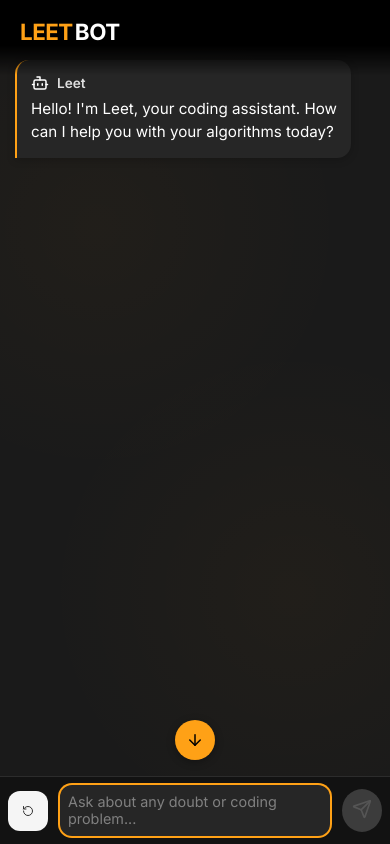
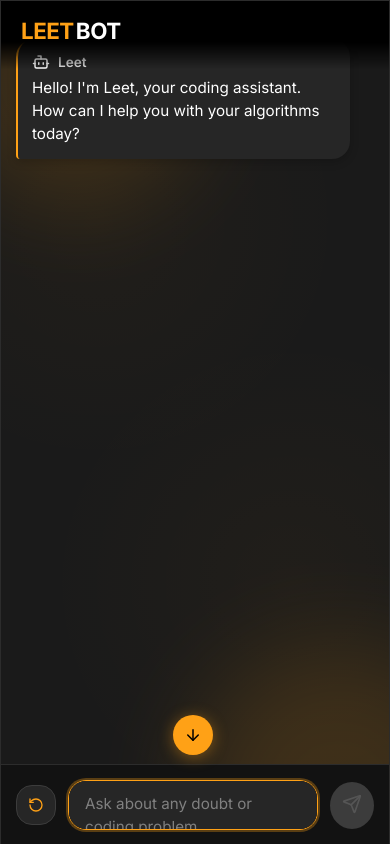
Before and after one commit to bansal-samarth/LeetBot, a React (Create React App) app: page / in a window 390 px wide. Built offline with nearby package versions, Linux system fonts and the light colour scheme.

Commit message:
better ui

```diff
--- a/src/components/ChatAssistant.css
+++ b/src/components/ChatAssistant.css
@@ -1,23 +1,122 @@
 /* Import modern fonts */
 @import url('https://fonts.googleapis.com/css2?family=Inter:wght@400;500;600;700&display=swap');
 
-/* Main container */
+/* App container - outer wrapper */
+.app-container {
+  display: flex;
+  align-items: center;
+  justify-content: center;
+  min-height: 100vh;
+  background-color: #141414;
+  padding: 20px;
+  position: relative;
+  overflow: hidden; /* Contain the animation particles */
+}
+
+/* Floating particles for relaxing animation */
+.particles-container {
+  position: absolute;
+  top: 0;
+  left: 0;
+  width: 100%;
+  height: 100%;
+  z-index: 0;
+  overflow: hidden;
+}
+
+.particle {
+  position: absolute;
+  width: 6px;
+  height: 6px;
+  background-color: rgba(255, 161, 22, 0.2);
+  border-radius: 50%;
+  opacity: 0;
+  animation: floating 15s infinite linear;
+}
+
+/* Generate different sizes, positions, and animation durations for particles */
+.particle:nth-child(1) { left: 10%; top: 20%; width: 4px; height: 4px; animation-delay: 0s; animation-duration: 20s; }
+.particle:nth-child(2) { left: 20%; top: 80%; width: 6px; height: 6px; animation-delay: 1s; animation-duration: 18s; }
+.particle:nth-child(3) { left: 30%; top: 40%; width: 5px; height: 5px; animation-delay: 2s; animation-duration: 25s; }
+.particle:nth-child(4) { left: 40%; top: 60%; width: 7px; height: 7px; animation-delay: 3s; animation-duration: 17s; }
+.particle:nth-child(5) { left: 50%; top: 30%; width: 5px; height: 5px; animation-delay: 4s; animation-duration: 22s; }
+.particle:nth-child(6) { left: 60%; top: 70%; width: 4px; height: 4px; animation-delay: 5s; animation-duration: 19s; }
+.particle:nth-child(7) { left: 70%; top: 10%; width: 6px; height: 6px; animation-delay: 6s; animation-duration: 23s; }
+.particle:nth-child(8) { left: 80%; top: 50%; width: 5px; height: 5px; animation-delay: 7s; animation-duration: 21s; }
+.particle:nth-child(9) { left: 90%; top: 25%; width: 7px; height: 7px; animation-delay: 8s; animation-duration: 24s; }
+.particle:nth-child(10) { left: 15%; top: 75%; width: 6px; height: 6px; animation-delay: 9s; animation-duration: 20s; }
+.particle:nth-child(11) { left: 25%; top: 15%; width: 5px; height: 5px; animation-delay: 10s; animation-duration: 19s; }
+.particle:nth-child(12) { left: 65%; top: 85%; width: 4px; height: 4px; animation-delay: 11s; animation-duration: 22s; }
+.particle:nth-child(13) { left: 45%; top: 35%; width: 6px; height: 6px; animation-delay: 12s; animation-duration: 18s; }
+.particle:nth-child(14) { left: 75%; top: 45%; width: 5px; height: 5px; animation-delay: 13s; animation-duration: 25s; }
+.particle:nth-child(15) { left: 85%; top: 65%; width: 7px; height: 7px; animation-delay: 14s; animation-duration: 21s; }
+
+@keyframes floating {
+  0% {
+    transform: translateY(0) translateX(0) rotate(0deg);
+    opacity: 0;
+  }
+  10% {
+    opacity: 0.8;
+  }
+  90% {
+    opacity: 0.8;
+  }
+  100% {
+    transform: translateY(-100vh) translateX(100px) rotate(360deg);
+    opacity: 0;
+  }
+}
+
+/* Main container - now with curves */
 .chat-container {
   display: flex;
   flex-direction: column;
-  height: 100vh;
-  max-height: 100vh;
+  height: 90vh;
+  width: 90%;
+  max-width: 1200px;
+  max-height: 800px;
   background-color: #1A1A1A;
   color: white;
   font-family: 'Inter', -apple-system, BlinkMacSystemFont, 'Segoe UI', Roboto, Oxygen, Ubuntu, Cantarell, 'Open Sans', 'Helvetica Neue', sans-serif;
-  width: 100%;
+  border-radius: 24px;
+  overflow: hidden;
+  position: relative;
+  box-shadow: 0 10px 40px rgba(0, 0, 0, 0.5);
+  border: 1px solid #2C2C2C;
+  z-index: 1; /* Keep chat container above particles */
 }
 
-/* Header styles - with fade out effect */
+/* Decorative glow circles */
+.glow-circle {
+  position: absolute;
+  border-radius: 50%;
+  filter: blur(50px);
+  opacity: 0.15;
+  z-index: 0;
+}
+
+.glow-circle-1 {
+  background-color: #FFA116;
+  width: 250px;
+  height: 250px;
+  top: -50px;
+  left: -50px;
+}
+
+.glow-circle-2 {
+  background-color: #FFA116;
+  width: 300px;
+  height: 300px;
+  bottom: -100px;
+  right: -100px;
+}
+
+/* Header styles - modernized with gradient */
 .chat-header {
   background: linear-gradient(to bottom, #000000 60%, rgba(0, 0, 0, 0));
-  padding: 18px 20px 30px 20px; /* Increased bottom padding for fade effect */
-  border-bottom: none; /* Remove border for smooth fade */
+  padding: 22px 25px 30px 25px;
+  border-bottom: none;
   position: relative;
   z-index: 10;
 }
@@ -36,27 +135,33 @@
   margin-right: 2px;
 }
 
-/* Adjust chat messages to account for overlapping fade */
+/* Chat messages area - FIXED to contain scroll inside the chat area */
 .chat-messages {
   flex: 1;
   overflow-y: auto;
-  padding: 0 20px 20px 20px;
-  padding-top: 30px; /* Add padding at top to account for header overlap */
-  margin-top: -30px; /* Negative margin to pull content up under faded header */
+  overflow-x: hidden;
+  padding: 0 25px 20px 25px;
+  padding-top: 30px;
+  margin-top: -30px;
   display: flex;
   flex-direction: column;
   gap: 18px;
-  background-color: #1A1A1A;
+  background-color: transparent;
   background-image:
       radial-gradient(circle at 25% 25%, rgba(255, 161, 22, 0.03) 0%, transparent 40%),
       radial-gradient(circle at 75% 75%, rgba(255, 161, 22, 0.03) 0%, transparent 40%);
   position: relative;
   z-index: 1;
+  scrollbar-width: thin;
+  scrollbar-color: #3C3C3C transparent;
+  -ms-overflow-style: none;
 }
 
 /* Message rows */
 .message-row {
   display: flex;
+  margin-bottom: 8px;
+  width: 100%;
 }
 
 .message-row-user {
@@ -92,25 +197,24 @@
   }
 }
 
-/* Message bubbles */
+/* Message bubbles - more curvy */
 .message-bubble {
   max-width: 70%;
-  border-radius: 14px;
   padding: 14px;
-  box-shadow: 0 2px 8px rgba(0, 0, 0, 0.2);
+  box-shadow: 0 3px 10px rgba(0, 0, 0, 0.2);
 }
 
 .bot-bubble {
   background-color: #262626;
   color: white;
-  border-bottom-left-radius: 0;
+  border-radius: 18px 18px 18px 4px;
   border-left: 2px solid #FFA116;
 }
 
 .user-bubble {
   background-color: #FFA116;
   color: #000000;
-  border-bottom-right-radius: 0;
+  border-radius: 18px 18px 4px 18px;
 }
 
 /* Message content */
@@ -131,6 +235,8 @@
   font-size: 1rem;
   line-height: 1.5;
   margin: 0;
+  word-wrap: break-word;
+  overflow-wrap: break-word;
 }
 
 /* Typing indicator */
@@ -157,85 +263,13 @@
   }
 }
 
-/* Input area */
+/* Input area - more curvy */
 .input-container {
+  padding: 20px 25px;
+  background-color: #121212;
   border-top: 1px solid #2C2C2C;
-  padding: 18px 20px;
-  background-color: #121212;
-}
-
-.input-wrapper {
-  display: flex;
-  align-items: center;
-  gap: 12px;
-}
-
-/* Buttons */
-.icon-button {
-  padding: 10px;
-  background: none;
-  border: none;
-  color: #808080;
-  cursor: pointer;
-  transition: color 0.2s;
-}
-
-.icon-button:hover {
-  color: #FFA116;
-}
-
-.textarea-container {
+  z-index: 10;
   position: relative;
-  flex: 1;
-}
-
-
-.chat-textarea:focus {
-  box-shadow: 0 0 0 2px #FFA116;
-}
-
-.chat-textarea::placeholder {
-  color: #808080;
-}
-
-/* Default New Problem Button (With Text) */
-.new-problem-button {
-  display: flex;
-  align-items: center;
-  gap: 6px;
-  background-color: #f5f5f5;
-  color: #333;
-  border: none;
-  border-radius: 12px;
-  padding: 25px 20px;
-  font-size: 15px;
-  font-weight: bold;
-  cursor: pointer;
-  transition: all 0.2s ease;
-  white-space: nowrap;
-}
-
-.new-problem-button:hover {
-  background-color: #4CAF50;
-  color: white;
-}
-
-/* Hide Text & Adjust Size on Small Screens */
-@media (max-width: 768px) {
-  .new-problem-button {
-    padding: 10px;
-    width: 40px;   /* Make it square */
-    height: 40px;
-    justify-content: center;
-  }
-
-  .new-problem-button span {
-    display: none; /* Hide text */
-  }
-
-  .new-problem-button i {
-    font-size: 18px; /* Adjust icon size */
-  }
 }
 
 .input-wrapper {
@@ -243,6 +277,28 @@
   align-items: center;
   gap: 12px;
   width: 100%;
+}
+
+/* New Problem Button - more curvy */
+.new-problem-button {
+  display: flex;
+  align-items: center;
+  gap: 6px;
+  background-color: #262626;
+  color: #FFA116;
+  border: 1px solid #3C3C3C;
+  border-radius: 16px;
+  padding: 10px 16px;
+  font-size: 14px;
+  font-weight: 600;
+  cursor: pointer;
+  transition: all 0.2s ease;
+  white-space: nowrap;
+}
+
+.new-problem-button:hover {
+  background-color: #333333;
+  border-color: #FFA116;
 }
 
 /* Align the send button to the right */
@@ -253,42 +309,35 @@
   align-items: center;
 }
 
+/* Textarea - more curvy */
 .chat-textarea {
   width: 100%;
-  padding: 12px; /* Reduce padding */
-  padding-right: 45px;
+  padding: 14px 18px;
   background-color: #262626;
   color: white;
-  border: none;
-  border-radius: 12px;
+  border: 1px solid #3C3C3C;
+  border-radius: 18px;
   font-family: 'Inter', sans-serif;
-  font-size: 1.2rem; /* Reduce font size */
+  font-size: 1rem;
   resize: none;
-  min-height: 40px; /* Reduce min height */
-  max-height: 100px; /* Reduce max height */
+  min-height: 24px;
+  max-height: 100px;
   outline: none;
-  transition: box-shadow 0.2s ease;
+  transition: all 0.2s ease;
+  line-height: 1.5;
+  overflow-y: auto;
 }
 
-
-
-.send-button:hover {
-  background-color: #FFB84D;
-  transform: scale(1.05);
+.chat-textarea:focus {
+  box-shadow: 0 0 0 2px rgba(255, 161, 22, 0.3);
+  border-color: #FFA116;
 }
 
-.send-button:active {
-  transform: scale(0.98);
+.chat-textarea::placeholder {
+  color: #808080;
 }
 
-.send-button-disabled {
-  background-color: #3C3C3C;
-  color: #555555;
-  cursor: not-allowed;
-  transform: none;
-}
-
-/* Scroll button - updated */
+/* Scroll button - updated and more curvy */
 .scroll-button {
   position: absolute;
   left: 50%;
@@ -303,7 +352,7 @@
   align-items: center;
   justify-content: center;
   border: none;
-  box-shadow: 0 2px 8px rgba(0, 0, 0, 0.3);
+  box-shadow: 0 2px 15px rgba(255, 161, 22, 0.4);
   cursor: pointer;
   transition: all 0.3s ease;
   z-index: 10;
@@ -312,13 +361,14 @@
 .scroll-button:hover {
   background-color: #FFB84D;
   transform: translateX(-50%) translateY(-2px);
-  box-shadow: 0 4px 12px rgba(0, 0, 0, 0.4);
+  box-shadow: 0 4px 20px rgba(255, 161, 22, 0.5);
 }
 
 .scroll-button:active {
   transform: translateX(-50%) translateY(0);
 }
 
+/* Send button - more curvy */
 .send-button {
   padding: 14px;
   border-radius: 50%;
@@ -326,12 +376,14 @@
   background-color: #FFA116;
   color: #000000;
   cursor: pointer;
-  transition: background-color 0.2s, transform 0.1s;
+  transition: all 0.2s ease;
+  box-shadow: 0 2px 10px rgba(255, 161, 22, 0.2);
 }
 
 .send-button:hover {
   background-color: #FFB84D;
   transform: scale(1.05);
+  box-shadow: 0 2px 15px rgba(255, 161, 22, 0.4);
 }
 
 .send-button:active {
@@ -343,36 +395,59 @@
   color: #555555;
   cursor: not-allowed;
   transform: none;
+  box-shadow: none;
 }
 
 /* Custom scrollbar */
 .chat-messages::-webkit-scrollbar {
-  width: 8px;
+  width: 6px;
 }
 
 .chat-messages::-webkit-scrollbar-track {
-  background: #1A1A1A;
+  background: transparent;
 }
 
 .chat-messages::-webkit-scrollbar-thumb {
   background-color: #3C3C3C;
-  border-radius: 4px;
+  border-radius: 10px;
 }
 
 .chat-messages::-webkit-scrollbar-thumb:hover {
   background-color: #4C4C4C;
 }
 
-/* Code syntax highlighting colors (LeetCode style) */
+/* Fix for overscroll */
+html, body {
+  margin: 0;
+  padding: 0;
+  overflow: hidden;
+  height: 100%;
+}
+
+/* Code syntax highlighting colors */
 .code {
   font-family: 'Fira Code', monospace;
   background-color: #262626;
-  border-radius: 8px;
+  border-radius: 12px;
   padding: 1em;
   border-left: 3px solid #FFA116;
 }
 
-/* Make the UI responsive */
+/* Original media queries - replace these */
+
+@media (max-width: 900px) {
+  .chat-container {
+    width: 100%; /* Changed from 95% */
+    height: 100vh; /* Changed from 95vh */
+    max-height: none; /* Remove max-height restriction */
+    border-radius: 0; /* Optional: remove border-radius on smaller screens */
+  }
+
+  .app-container {
+    padding: 0; /* Remove padding to maximize space */
+  }
+}
+
 @media (max-width: 768px) {
   .message-bubble {
     max-width: 85%;
@@ -381,11 +456,39 @@
   .header-title {
     font-size: 1.4rem;
   }
+
+  .new-problem-button {
+    padding: 10px;
+    font-size: 0;
+    width: 40px;
+    height: 40px;
+    justify-content: center;
+  }
+
+  .new-problem-button span {
+    display: none;
+  }
 }
 
 @media (max-width: 480px) {
+  .app-container {
+    padding: 0; /* Remove all padding */
+  }
+
+  .chat-container {
+    width: 100%;
+    height: 100vh; /* Changed from 98vh */
+    border-radius: 0; /* Remove border-radius completely on mobile */
+    max-width: none; /* Remove max-width restriction */
+    max-height: none; /* Remove max-height restriction */
+  }
+
+  .chat-header {
+    padding: 16px 20px 25px 20px;
+  }
+
   .chat-messages {
-    padding: 15px;
+    padding: 0 15px 15px 15px;
   }
 
   .input-container {
@@ -397,60 +500,11 @@
   }
 
   .chat-textarea {
-    font-size: 1rem;
-  }
-}
-
-/* Make the buttons responsive */
-@media (max-width: 768px) {
-  .new-problem-button {
-    padding: 10px;
-    font-size: 0;  /* Hide text */
-    width: 40px;   /* Make it square */
-    height: 40px;
-    justify-content: center;
-  }
-
-  .new-problem-button i {
-    font-size: 18px; /* Adjust icon size */
+    font-size: 0.95rem;
+    padding: 12px 16px;
   }
 
   .send-button {
     padding: 12px;
   }
 }
-
-@media (max-width: 480px) {
-  .new-problem-button {
-    padding: 8px 14px;
-    font-size: 12px;
-  }
-
-  .send-button {
-    padding: 10px;
-  }
-}
-
-@media (max-width: 768px) {
-  .input-container {
-    padding: 10px; /* Reduce padding */
-  }
-
-  .chat-textarea {
-    font-size: 1rem;
-    min-height: 40px; /* Reduce height */
-    padding: 10px; /* Reduce padding */
-  }
-}
-
-@media (max-width: 480px) {
-  .input-container {
-    padding: 8px; /* Further reduce padding */
-  }
-
-  .chat-textarea {
-    font-size: 0.9rem;
-    min-height: 35px; /* Further reduce height */
-    padding: 8px;
-  }
-}
--- a/src/components/chat.js
+++ b/src/components/chat.js
@@ -8,13 +8,19 @@ export default function ChatAssistant() {
   ]);
   const [input, setInput] = useState('');
   const [isTyping, setIsTyping] = useState(false);
-  const [sessionId, setSessionId] = useState(null); // State for session ID
+  const [sessionId, setSessionId] = useState(null);
   const messagesEndRef = useRef(null);
   const inputRef = useRef(null);
   const chatContainerRef = useRef(null);
 
+  // This function now includes a check to prevent scrolling outside the chat container
   const scrollToBottom = () => {
-    messagesEndRef.current?.scrollIntoView({ behavior: 'smooth' });
+    if (messagesEndRef.current && chatContainerRef.current) {
+      chatContainerRef.current.scrollTo({
+        top: messagesEndRef.current.offsetTop,
+        behavior: 'smooth'
+      });
+    }
   };
 
   useEffect(() => {
@@ -29,7 +35,6 @@ export default function ChatAssistant() {
     try {
       console.log('Sending request to backend:', userMessage);
 
-      // Include session ID if available
       const requestBody = {
         message: userMessage,
         ...(sessionId && { session_id: sessionId })
@@ -54,7 +59,6 @@ export default function ChatAssistant() {
         throw new Error(data.error);
       }
 
-      // Store session ID from response if it exists
       if (data.session_id) {
         setSessionId(data.session_id);
         console.log('Session ID set:', data.session_id);
@@ -70,17 +74,14 @@ export default function ChatAssistant() {
   const handleSend = async () => {
     if (input.trim() === '') return;
 
-    // Add user message
     const userMessage = input;
     const newMessages = [...messages, { id: Date.now(), text: userMessage, sender: 'user' }];
     setMessages(newMessages);
     setInput('');
 
-    // Show typing indicator
     setIsTyping(true);
 
     try {
-      // Get actual response from backend
       const botResponse = await fetchBotResponse(userMessage);
 
       setIsTyping(false);
@@ -105,14 +106,14 @@ export default function ChatAssistant() {
     }
   };
 
+  // Fixed handleKeyPress function
   const handleKeyPress = (e) => {
     if (e.key === 'Enter' && !e.shiftKey) {
-      e.preventDefault();
-      handleSend();
+      e.preventDefault(); // Prevent default
+      handleSend(); // Call handleSend directly
     }
   };
 
-  // Function to clear conversation and start a new problem
   const startNewProblem = async () => {
     if (sessionId) {
       try {
@@ -123,7 +124,6 @@ export default function ChatAssistant() {
           },
         });
 
-        // Reset UI
         setMessages([
           { id: 1, text: "I'm ready to help with a new problem! What would you like to work on now?", sender: 'bot' }
         ]);
@@ -132,18 +132,28 @@ export default function ChatAssistant() {
         console.error('Error clearing conversation:', error);
       }
     } else {
-      // If no session exists yet, just reset the UI
       setMessages([
         { id: 1, text: "I'm ready to help with a new problem! What would you like to work on now?", sender: 'bot' }
       ]);
     }
 
-    // Set focus back to input
     inputRef.current?.focus();
   };
 
   return (
+    <div className="app-container">
+      {/* Floating particles for relaxing animation */}
+      <div className="particles-container">
+        {[...Array(15)].map((_, index) => (
+          <div key={index} className="particle"></div>
+        ))}
+      </div>
+
       <div className="chat-container">
+        {/* Glowing circles for modern effect */}
+        <div className="glow-circle glow-circle-1"></div>
+        <div className="glow-circle glow-circle-2"></div>
+
         {/* Header */}
         <div className="chat-header">
           <h1 className="header-title">
@@ -193,7 +203,6 @@ export default function ChatAssistant() {
         {/* Input area */}
         <div className="input-container">
           <div className="input-wrapper">
-          {/* New Problem button (replaces Mic button) */}
             <button
               className="new-problem-button"
               onClick={startNewProblem}
@@ -208,7 +217,7 @@ export default function ChatAssistant() {
                 ref={inputRef}
                 value={input}
                 onChange={(e) => setInput(e.target.value)}
-              onKeyPress={handleKeyPress}
+                onKeyDown={handleKeyPress}
                 placeholder="Ask about any doubt or coding problem..."
                 className="chat-textarea"
                 rows="1"
@@ -234,5 +243,6 @@ export default function ChatAssistant() {
           </div>
         </div>
       </div>
+    </div>
   );
 }
```
Also changed, not shown: 1 other file (tests, documents, lock files or other folders). Lines whose indentation alone changed are shown as unchanged.
